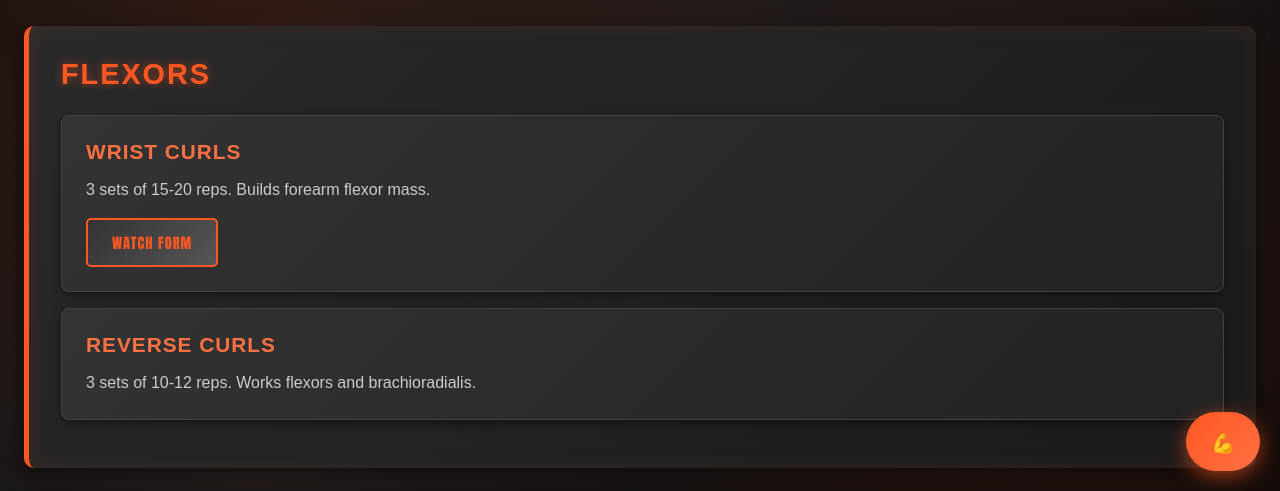
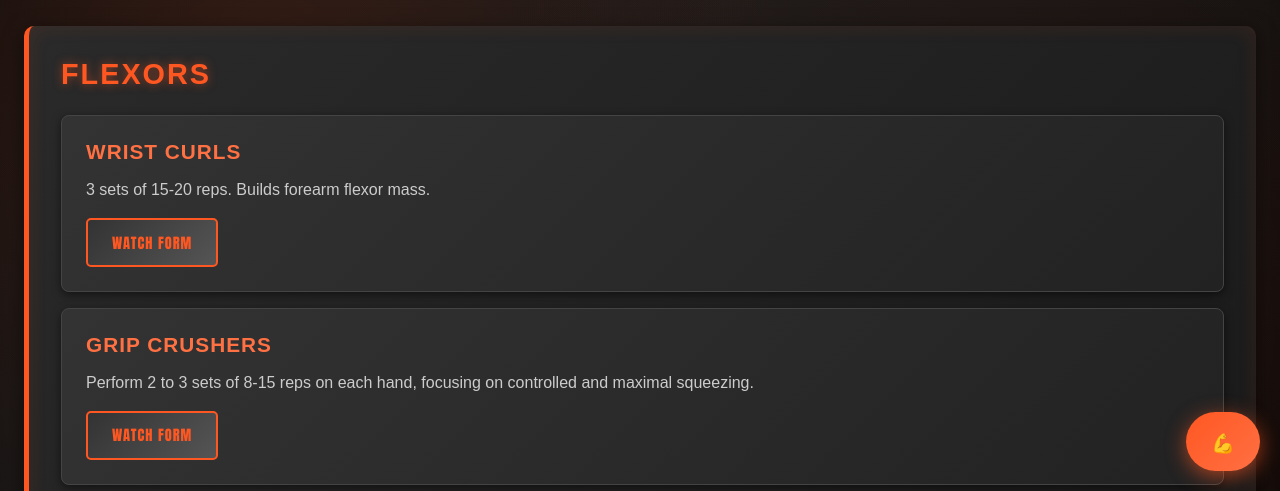
Before and after one commit to ishwarprem/fitness, a plain HTML site: page index.html in a window 1280 px wide. Both pictures are taken after a click on the button "GRIP POWER". Shown: the part 309-800 px from the top of the page. Drawn offline with Linux system fonts and the light colour scheme; a web font is replaced by a local one.

Commit message:
forearms

```diff
--- a/index.html
+++ b/index.html
@@ -1091,8 +1091,10 @@
                     <img src="https://burnfit.io/wp-content/uploads/2023/11/DB_WRIST_CURL.gif" alt="Wrist Curls" class="exercise-video" style="display: none;">
                 </div>
                 <div class="exercise-item">
-                    <h4>Reverse Curls</h4>
-                    <p>3 sets of 10-12 reps. Works flexors and brachioradialis.</p>
+                    <h4>Grip Crushers</h4>
+                    <p>Perform 2 to 3 sets of 8-15 reps on each hand, focusing on controlled and maximal squeezing.</p>
+                    <button class ="video-btn" onclick="toggleVideo(this)">WATCH FORM</button>
+                    <img src = "https://www.nerdfitness.com/wp-content/uploads/2019/06/improve-grip-strength-with-grip-crushers.gif" alt="Grip Crushes" class = "exercise-video" style="display: none;">
                 </div>
             </div>
 
```
